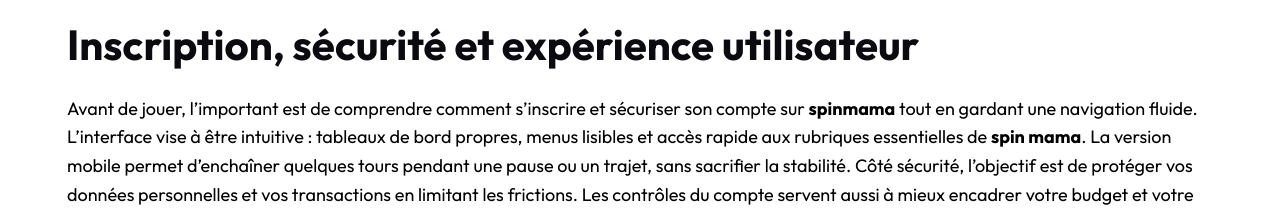
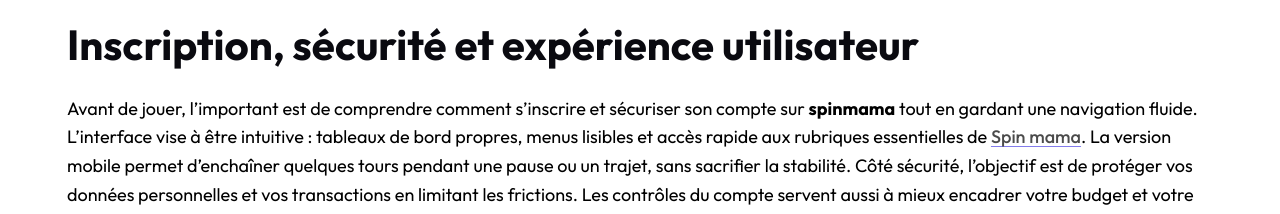
Before and after one commit to cjc-19/spinmama-bonus.fr, a plain HTML site: page index.html in a window 1280 px wide. Shown: the part 1260-1474 px from the top of the page. Drawn offline with Linux system fonts and the light colour scheme.

Commit message:
Update index.html

```diff
--- a/index.html
+++ b/index.html
@@ -236,8 +236,8 @@
 <p>Avant de jouer, l’important est de comprendre comment s’inscrire et
 sécuriser son compte sur <strong>spinmama</strong> tout en gardant une navigation
 fluide. L’interface vise à être intuitive : tableaux de bord propres,
-menus lisibles et accès rapide aux rubriques essentielles de <strong>spin
-mama</strong>. La version mobile permet d’enchaîner quelques tours pendant une
+menus lisibles et accès rapide aux rubriques essentielles de <strong><a href="https://spin-mama.ch" title="Spin mama">Spin mama</a></strong>.
+ La version mobile permet d’enchaîner quelques tours pendant une
 pause ou un trajet, sans sacrifier la stabilité. Côté sécurité,
 l’objectif est de protéger vos données personnelles et vos transactions
 en limitant les frictions. Les contrôles du compte servent aussi à mieux
```
